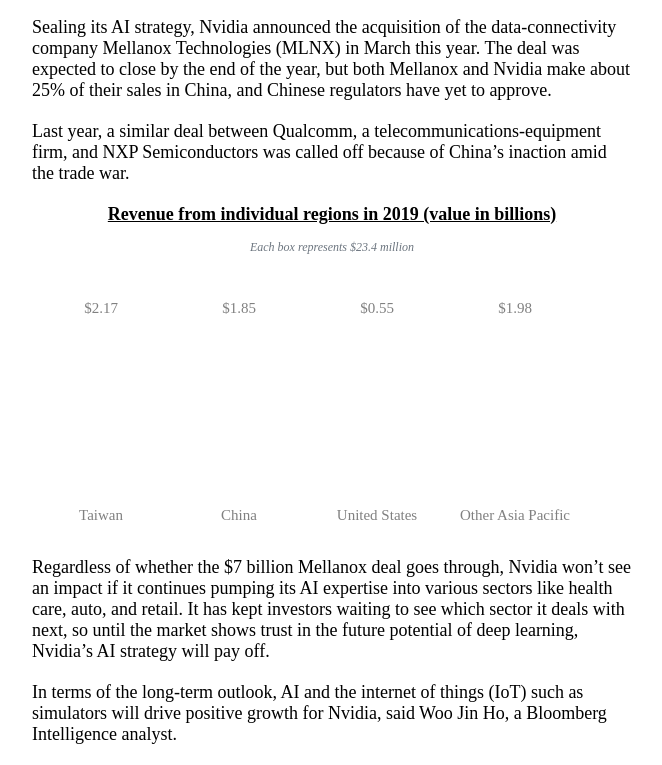
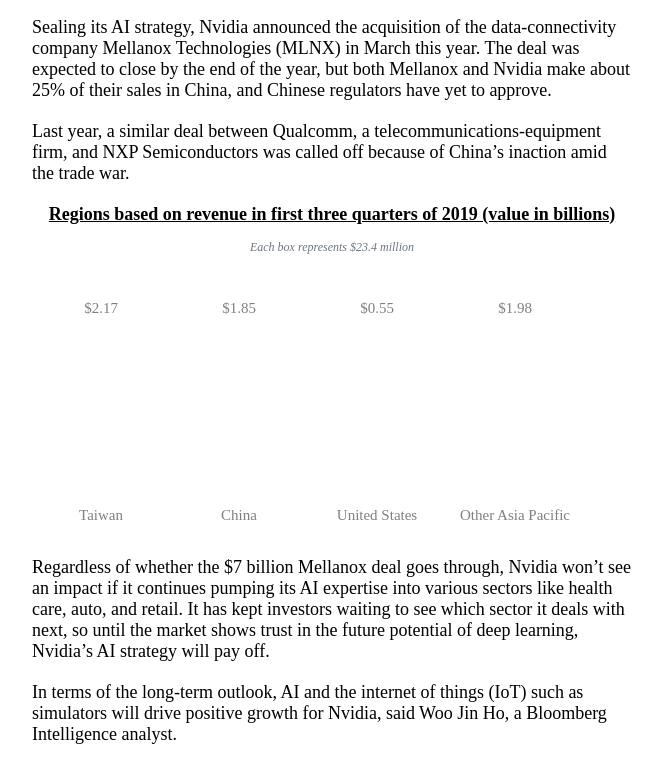
Before and after one commit to karishmavanjani/Visualization_Trove, a plain HTML site: page index.html in a window 1280 px wide. Shown: the part 5023-5788 px from the top of the page, without its empty margins (308-970 px from the left). Drawn offline with nearby package versions, Linux system fonts and the light colour scheme; a script that the page names is missing; a web font is replaced by a local one.

Commit message:
Story text updates

```diff
--- a/index.html
+++ b/index.html
@@ -94,7 +94,7 @@
                 </p>
                 <p class="copy"> Last year, a similar deal between Qualcomm, a telecommunications-equipment firm, and NXP Semiconductors was called off because of China’s inaction amid the trade war.
                 </p>
-                <h2>Revenue from individual regions in 2019 (value in billions)</h2>
+                <h2>Regions based on revenue in first three quarters of 2019 (value in billions)</h2>
                 <p class='e'> Each box represents $23.4 million </p>
                 <br>
                 <div class="chart"> </div>
```
